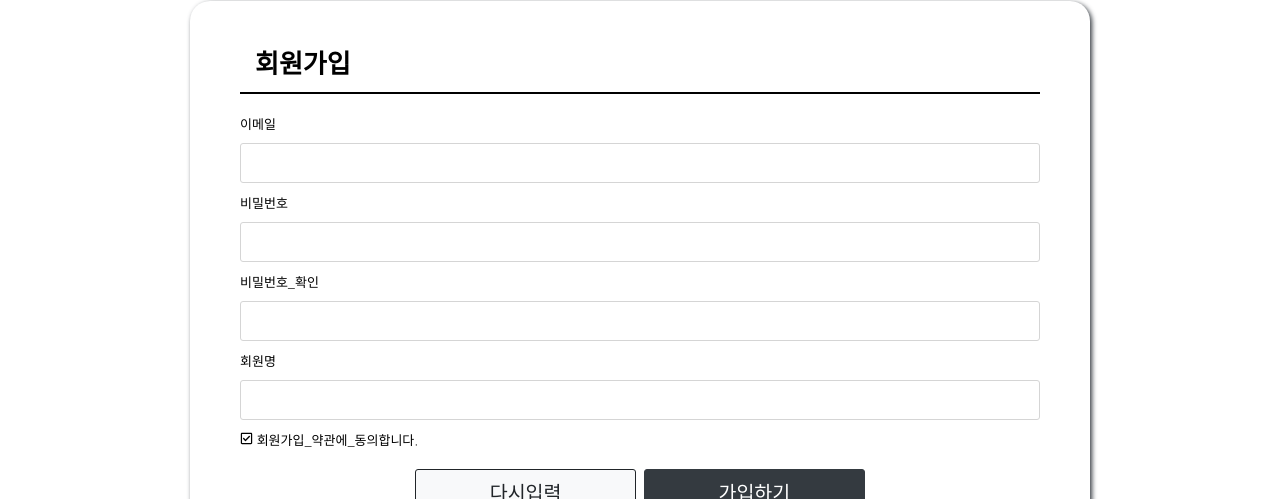
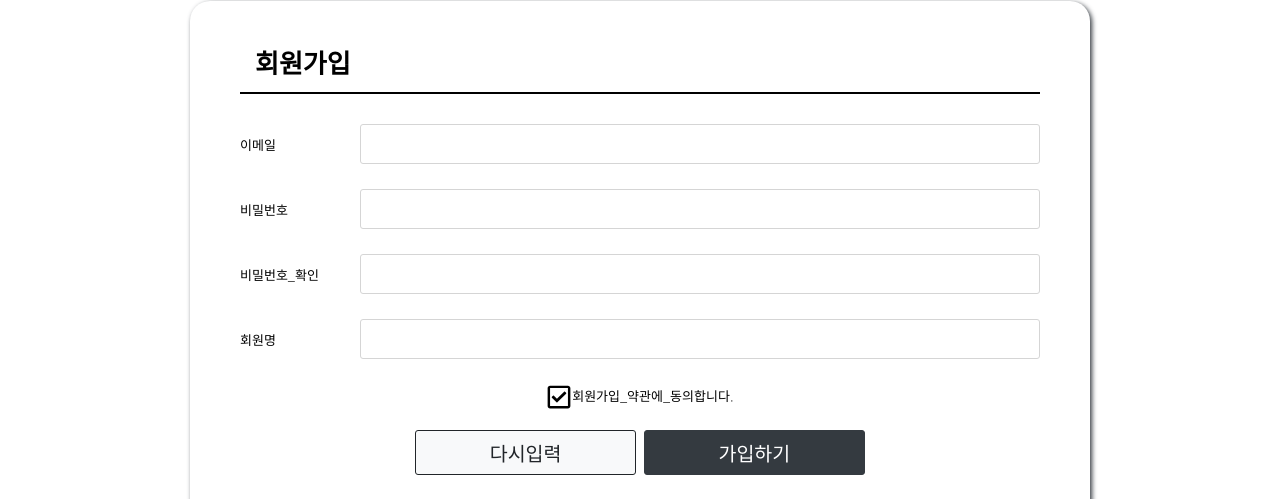
Before and after one commit to decl5th/react_project, a React (Create React App) app: page /member/join in a window 1280 px wide. Shown: the part 284-783 px from the top of the page. Built offline with nearby package versions, Linux system fonts and the light colour scheme.

Commit message:
회원가입 양식 검증, 메세지 공통 컴포넌트

```diff
--- /dev/null
+++ b/src/commons/components/MessageBox.js
@@ -0,0 +1,38 @@
+import React from "react"
+import styled, {css} from "styled-components";
+import { color } from '../../styles/color';
+import fontSize from "../../styles/fontSize";
+
+const {small} = fontSize;
+
+const Box = styled.div`
+    text-align: center;
+    padding: 7px 10px;
+    font-size: ${small};
+    border-radius: 3px;
+    color: ${color.dark};
+
+    & + & {
+        margin-top: 5px;
+    }
+
+    ${({ color: c }) => c && css`
+        color: ${color[c]};
+        box-shadow: 2px 2px 4px ${color[c]};
+    `}
+`;
+
+const MessageBox = ({messages, color, children }) => {
+    messages = messages || []; // ?? ''
+
+    if (children) messages.push(children);
+
+    return (
+        <>
+        { messages.map((message, i) => (<Box key={i} color={color}>{message}</Box>
+        ))}
+    </>
+    );
+} ;
+
+export default React.memo(MessageBox);
--- a/src/member/components/JoinForm.js
+++ b/src/member/components/JoinForm.js
@@ -4,48 +4,84 @@ import { BigButton, ButtonGroup } from "../../commons/components/Buttons";
 import InputBox from "../../commons/components/InputBox";
 import { FaCheckSquare, FaRegCheckSquare } from "react-icons/fa";
 import styled from 'styled-components';
+import MessageBox from "../../commons/components/MessageBox";
 
 const FormBox = styled.form`
+    dl {
+        display: flex;
+        align-items: center;
 
+        dt {
+            width: 120px;
+        }
+
+        dd {
+            flex-grow: 1;
+        }
+    }
+
+    dl + dl {
+        margin-top: 5px;
+    }
+
+    .terms-agree {
+        text-align: center;
+        margin: 15px 0;
+
+        svg {
+            font-size: 2rem;
+            vertical-align: middle;
+
+        }
+    }
 `;
 
 
 
-const JoinForm = () => {
+const JoinForm = ({form, onSubmit, onChange, onToggle, onReset, errors }) => {
     const { t } = useTranslation();
     return (
-    <FormBox autoComplete="off">
+    <FormBox autoComplete="off" onSubmit={onSubmit}>
+
         <dl>
             <dt>{t('이메일')}</dt>
             <dd>
-                <InputBox type="text" />
+                <InputBox type="text" name="email" value={form.email ?? ''} onChange={onChange} />
+            <MessageBox messages={errors.email} color="danger" />
             </dd>
         </dl>
         <dl>
             <dt>{t('비밀번호')}</dt>
             <dd>
-                <InputBox type="password" />
+                <InputBox type="password" name="password" value={form.password ?? ''} onChange={onChange} />
+            <MessageBox messages={errors.password} color="danger" />
             </dd>
         </dl>
         <dl>
             <dt>{t('비밀번호_확인')}</dt>
             <dd>
-                <InputBox type="password" />
+                <InputBox type="password" name="confirmPassword" value={form.confirmPassword ?? ''} onChange={onChange}
+                />
+            <MessageBox messages={errors.confirmPassword} color="danger" />
             </dd>
         </dl>
         <dl>
             <dt>{t('회원명')}</dt>
             <dd>
-                <InputBox type="text" />
+                <InputBox type="text" name="name" value={form.name ?? ''} onChange={onChange}/>
+            <MessageBox messages={errors.name} color="danger" />
             </dd>
         </dl>
 
-        <div className="terms-agree">
-            <FaRegCheckSquare /> {t('회원가입_약관에_동의합니다.')}
+        <div className="terms-agree" onClick={onToggle}>
+            { form.agree ? <FaCheckSquare /> : <FaRegCheckSquare /> }
+            {t('회원가입_약관에_동의합니다.')}
+
+            <MessageBox messages={errors.agree} color='danger' />
         </div>
 
         <ButtonGroup width={450}>
-        <BigButton type="reset" color="light" >{t('다시입력')}</BigButton>
+        <BigButton type="button" color="light" onClick={onReset} >{t('다시입력')}</BigButton>
         <BigButton type="submit" color="dark" >{t('가입하기')}</BigButton>
         </ButtonGroup>
     </FormBox>
--- /dev/null
+++ b/src/member/containers/JoinContainer.js
@@ -0,0 +1,105 @@
+import React, {useState, useCallback } from "react";
+import JoinForm from '../components/JoinForm';
+import { useTranslation } from "react-i18next";
+import { useNavigate, NavLink } from "react-router-dom";
+
+const JoinContainer = () => {
+    // 양식 데이터
+    const [form, setForm] = useState({
+        agree: false,
+    });
+
+    // 양식 항목별 에러 메시지
+    const [errors, setErrors] = useState({});
+
+    const { t } = useTranslation();
+
+    const navigate = useNavigate();
+
+    /**
+     *회원 가입 처리
+     *
+     * 1. 데이터 검증
+     *      1) 필수 항목 체크 - 이메일, 비밀번호, 비번확인, 회원명, 약관동의
+     *      2) 이메일 중복 여부, 이메일 형식 체크 (정의 표현식 및 서버)
+     *      3) 비번 복잡성 체크
+     *      4) 비번과 비번 확인 일치 여부
+     *
+     * 2. 가입 처리 - 영구 저장
+     * 3. 로그인 페이지 이동
+     */
+
+    const onSubmit = useCallback((e) => {
+        e.preventDefault();
+
+        const _errors = {};
+        let hasErrors = false; // 에러 유무
+
+        /* 데이터 검증 - 필수 항목 체크 B */
+        const requireFields = {
+            email: t('이메일을_입력하세요.'),
+            password: t('비밀번호를_입력하세요.'),
+            confirmPassword: t('비밀번호를_확인하세요.'),
+            name: t('회원명을_입력하세요.'),
+            agree: t('회원가입_약관에_동의하세요.'),
+        };
+        // (!form[field] || !form[field].trim()) -> 값의 공백 체크 및 그에 대한 반응 구현
+        for (const [field, msg] of Object.entries(requireFields)) {
+            // !form[field] - null, undefined, '' 체크, !form[field].trim() - '   '
+            if (!form[field] || !form[field].trim()) {
+                _errors[field] = _errors[field] || [];
+                _errors[field].push(msg);
+                hasErrors = true;
+            }
+        }
+        /* 데이터 검증 - 필수 항목 체크 D */
+
+        /* 데이터 검증 - 비번과 비번 확인 일치 여부 B */
+        if (form.password && form.confirmPassword && form.password !== form.confirmPassword
+        ) {
+            _errors.confirmPassword = _errors.confirmPassword || [];
+            _errors.confirmPassword.push(t('비밀번호가_정확하지_않습니다.'));
+            hasErrors = true;
+        }
+        /* 데이터 검증 - 비번과 비번 확인 일치 여부 D */
+
+        setErrors(_errors);
+
+        if (hasErrors) { // 검증 실패시 가입 처리 X
+            return;
+        }
+
+        /* 가입처리 */
+
+        /* 가입완료 후 로그인 페이지 이동 B */
+        navigate("/member/login", { replace: true }); // replace: true -> 방문기록 X
+
+    },
+    [t, form, navigate],
+);
+
+
+
+    const onChange = useCallback((e) => {
+        const name = e.target.name;
+        const value = e.target.value.trim();
+        setForm((form) => ({...form, [name]: value}) )
+    }, []);
+
+    const onToggle = useCallback(() => {
+        setForm((form) => ({ ...form, agree: !form.agree }));
+    }, []);
+
+    const onReset = useCallback(() => {
+        setForm({ agree: false });
+    }, []);
+
+    return <JoinForm form={form} errors={errors}
+    onSubmit={onSubmit}
+    onChange={onChange}
+    onToggle={onToggle}
+    onReset={onReset}
+    />
+};
+
+export default React.memo(JoinContainer);
--- a/src/member/pages/Join.js
+++ b/src/member/pages/Join.js
@@ -4,6 +4,7 @@ import { useTranslation } from 'react-i18next';
 import JoinForm from '../components/JoinForm';
 import { OuterBox } from '../../commons/components/LayoutBox';
 import { MainTitle } from '../../commons/components/TitleBox';
+import JoinContainer from '../containers/JoinContainer';
 
 const Join = () => {
   const { t } = useTranslation();
@@ -15,7 +16,7 @@ const Join = () => {
       </Helmet>
       <OuterBox>
         <MainTitle>{t('회원가입')}</MainTitle>
-        <JoinForm />
+        <JoinContainer />
       </OuterBox>
     </>
   );
```
